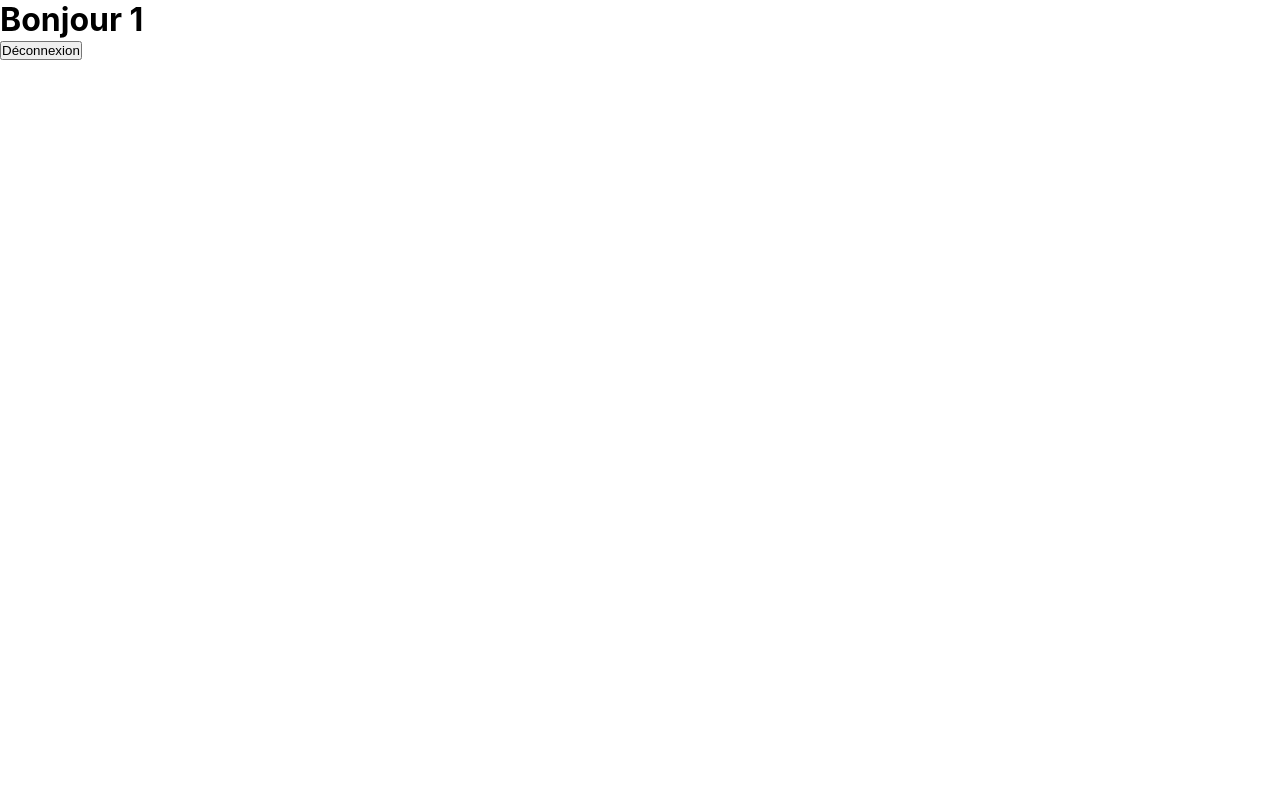
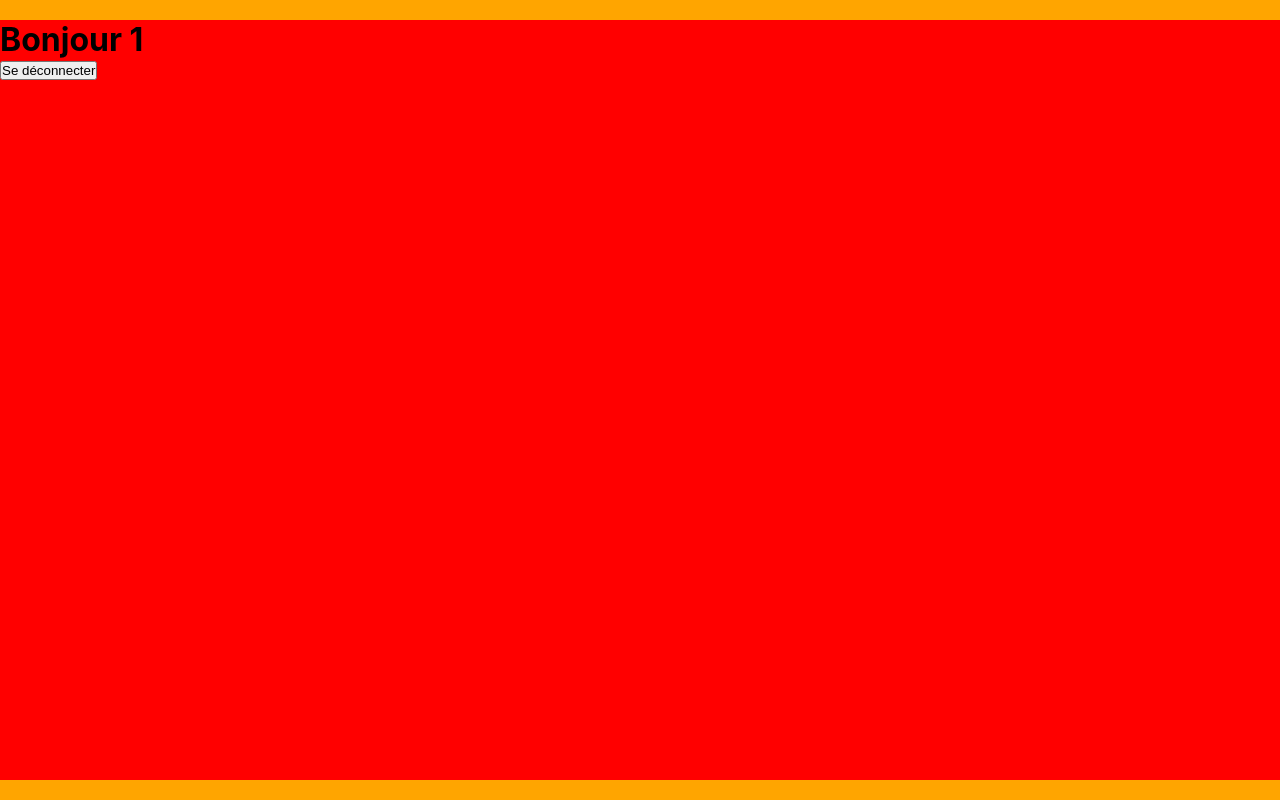
Before and after one commit to ChokDee-Sam/Crazee-Burger, a React (Vite) app: page /order/1 in a window 1280 px wide. Built offline with nearby package versions, Linux system fonts and the light colour scheme.

Commit message:
🚧 F04: ORDER > Layout > add container

```diff
--- a/src/components/pages/order/OrderPage.jsx
+++ b/src/components/pages/order/OrderPage.jsx
@@ -1,18 +1,35 @@
-import { Link, useParams } from "react-router-dom";
+import { Link, useParams } from "react-router-dom"
+import styled from "styled-components"
 
 export default function OrderPage() {
   // State
-  const { username } = useParams();
+  const { username } = useParams()
 
   // Comportement
 
   // Affichage
   return (
-    <div>
-      <h1>Bonjour {username}</h1>
-      <Link to="/">
-        <button>Déconnexion</button>
-      </Link>
-    </div>
-  );
+    <OrderPageStyled>
+      <div className="container">
+        <h1>Bonjour {username}</h1>
+        <Link to="/">
+          <button>Se déconnecter</button>
+        </Link>
+      </div>
+    </OrderPageStyled>
+  )
 }
+
+const OrderPageStyled = styled.div`
+  background: orange;
+  height: 100vh;
+  display: flex;
+  justify-content: center;
+  align-items: center;
+
+  .container {
+    background: red;
+    height: 95vh;
+    width: 1440px;
+  }
+`
```
